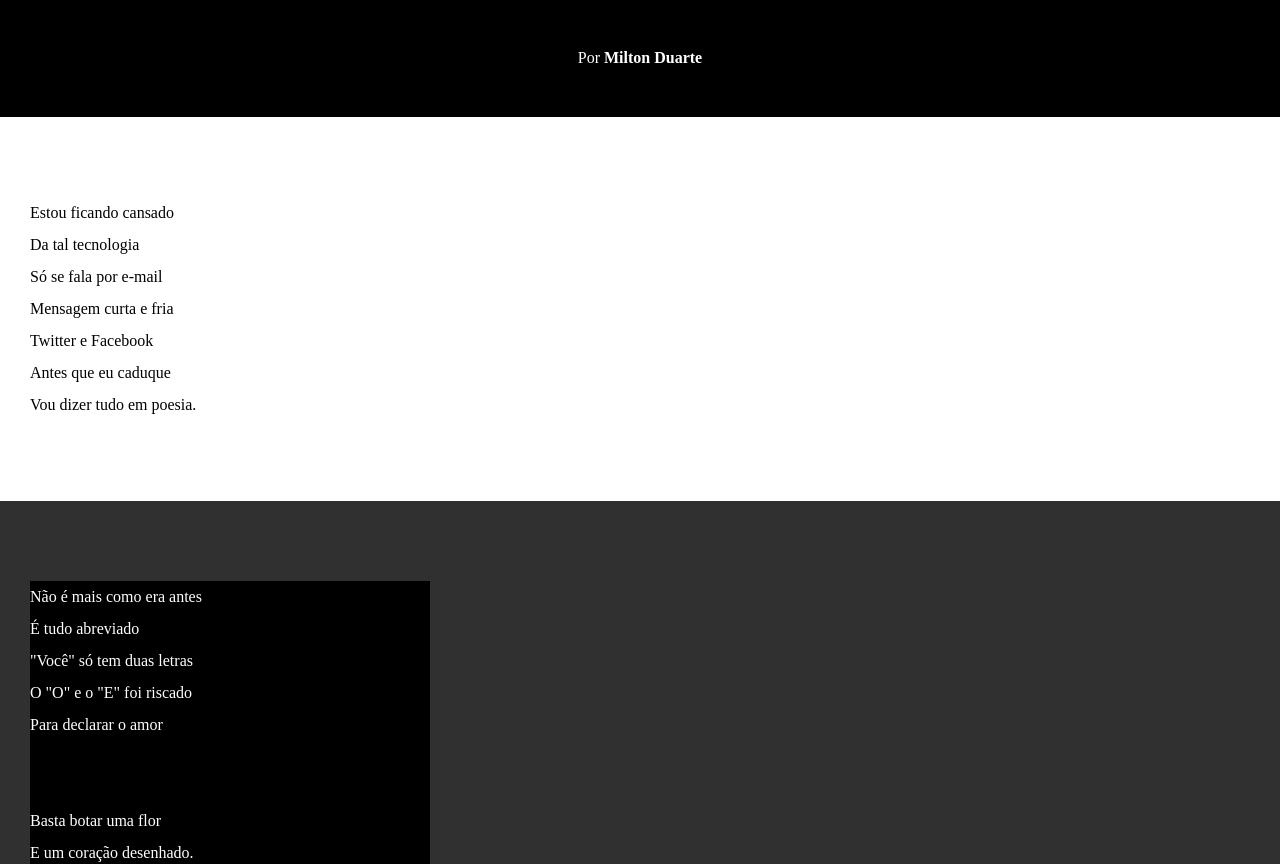
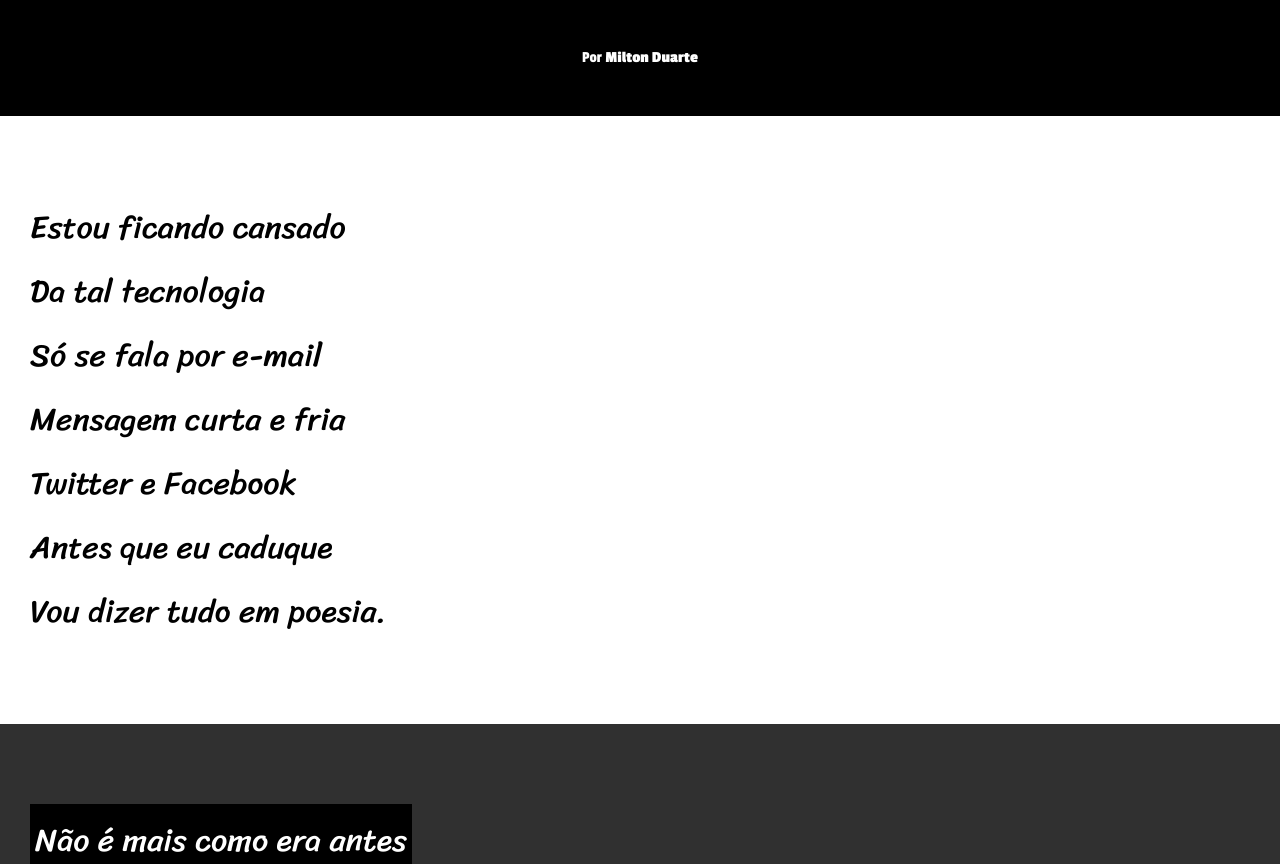
Before and after one commit to JosueSantos08/html-css, a plain HTML site: page desafios/d012/index.html in a window 1280 px wide. Shown: the part 88-952 px from the top of the page. Drawn offline with Linux system fonts and the light colour scheme.

Commit message:
atualizando fontes

```diff
--- a/desafios/d012/estilo.css
+++ b/desafios/d012/estilo.css
@@ -1,3 +1,16 @@
+
+@import url('https://fonts.googleapis.com/css2?family=Passion+One:wght@400;700;900&display=swap');
+
+
+@import url('https://fonts.googleapis.com/css2?family=Sriracha&display=swap');
+
+
+:root{
+    --font1: Verdana, Geneva, Tahoma, sans-serif;
+    --font2: 'Passion one', cursive;
+    --font3: 'Sriracha', cursive;
+}
+
 * {
     margin: 0;
     padding: 0;
@@ -6,18 +19,24 @@
 html, body{
     min-height: 100vh;
     background-color: darkgray;
+    font-family: var(--fonte1);
 }
 header{
     background-color: black;
     color: white;
     text-align: center;
+    font-family: var(--fonte1);
 }
 header > h1 {
     padding: 50px;
     font-variant: small-caps;
+    font-family: var(--fonte2);
+    font-size: 10%vh; /* aumenta o h1 */
+
 }
 header > p{
     padding-bottom: 50px;
+    font-family: var(--font2);
 }
 a{
     color: white;
@@ -33,6 +52,8 @@ section{
     padding-bottom: 10vh;
     line-height: 2em;
     padding-left: 30px;
+    font-family: var(--font3);
+    font-size: 4vh;
 
 }
 section.normal{
@@ -45,7 +66,8 @@ section.imagem{
     color: white;
 }
 section.imagem > p{
-    width: 400px;
+    display: inline-block;
+    padding: 5px;
     background-color: black;
 }
 footer{
```
